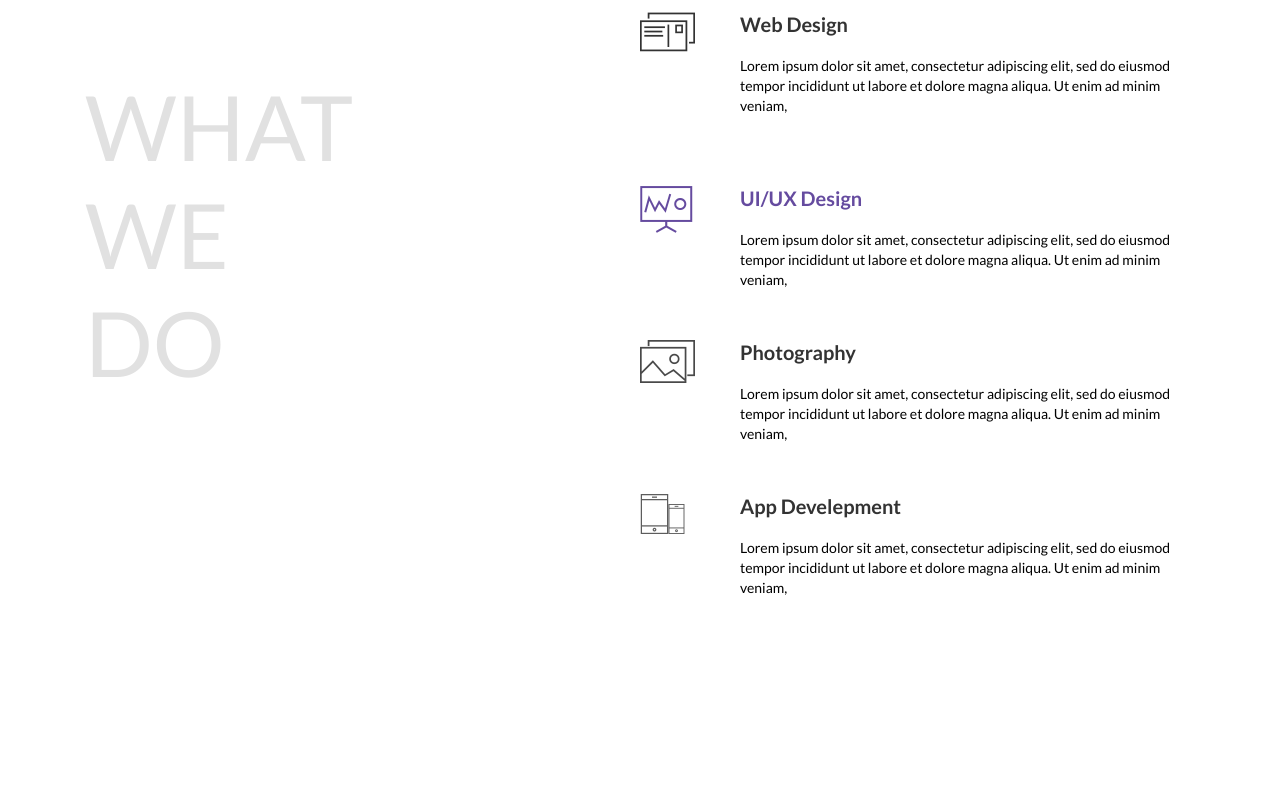
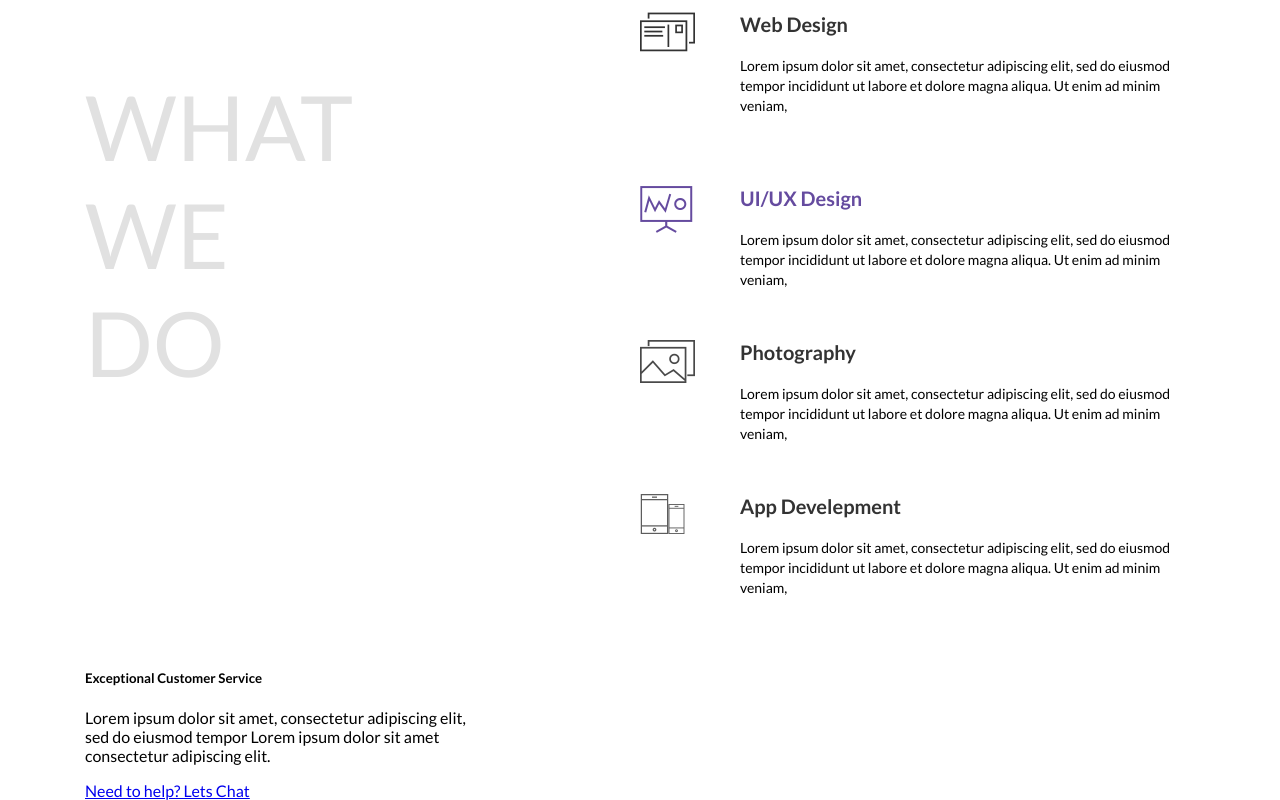
Before and after one commit to k-arbias/LandingPage, a plain HTML site: page index.html in a window 1280 px wide. Shown: the part 824-1624 px from the top of the page. Before the commit the page ends 1472 px from the top, so only its background shows below. Drawn offline with Linux system fonts and the light colour scheme.

Commit message:
Html for customer service

```diff
--- a/index.html
+++ b/index.html
@@ -11,10 +11,7 @@
 </head>
 <body>
     <section id="header">
-       <div class="slideshow-container ">
-           <div id="slide">
-
-           </div>
+       <div class="slideshow-container">
         <div class="container">
             <div class="logo">
                 <a href="/"><img src="img/logo.png" class="logo-img"> </a>
@@ -76,7 +73,18 @@
         </div>
         </div>
     </section>
-
+    <section id="customer">
+        <div class="container">
+            <div class="left">
+            <h5>Exceptional Customer Service</h5>
+            <p>Lorem ipsum dolor sit amet, consectetur adipiscing elit,
+               <span class="block">sed do eiusmod tempor Lorem ipsum dolor sit amet</span>
+               <span class="block">consectetur adipiscing elit.</span>
+            </p>
+            <a href="/" class="customer-btn">Need to help? Lets Chat<img src="img/cs-btn.png" class="cs-btn"> </a>
+            </div>
+        </div>
+    </section>
     <script src="js/script.js"></script>
 </body>
 </html>
```
